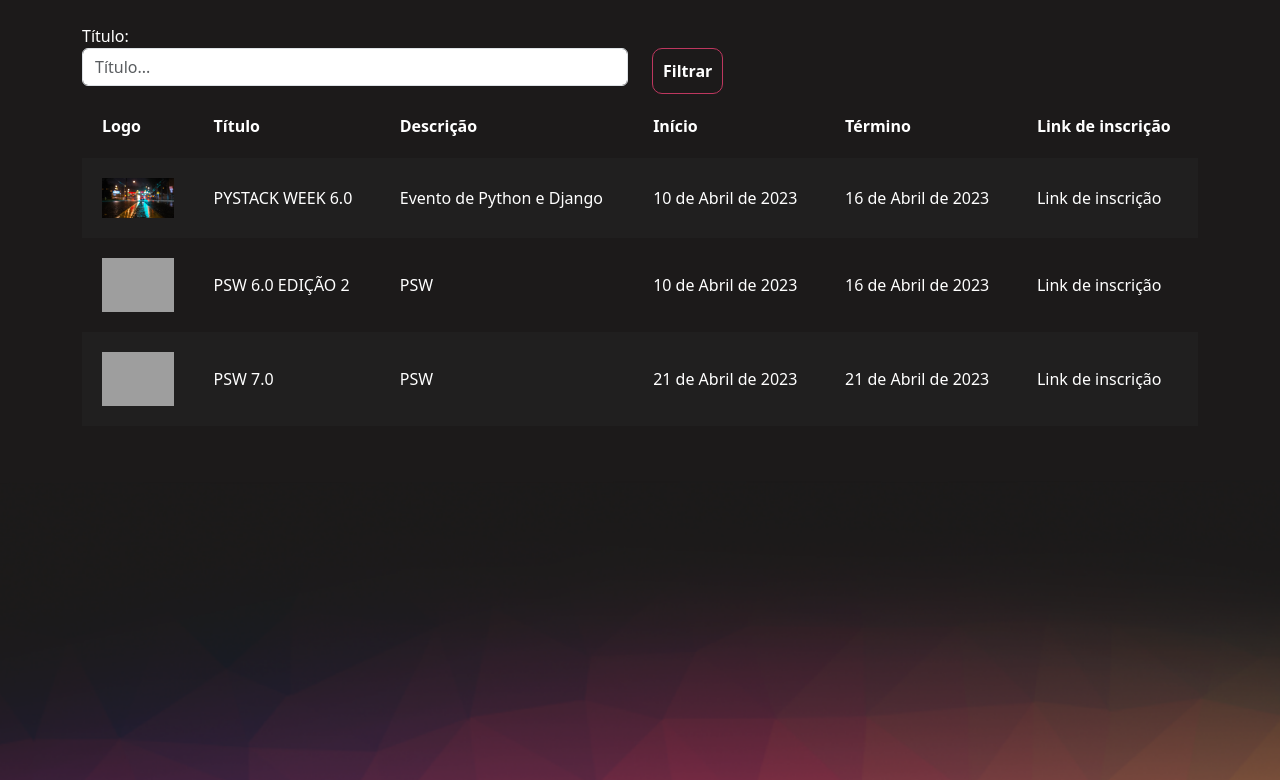
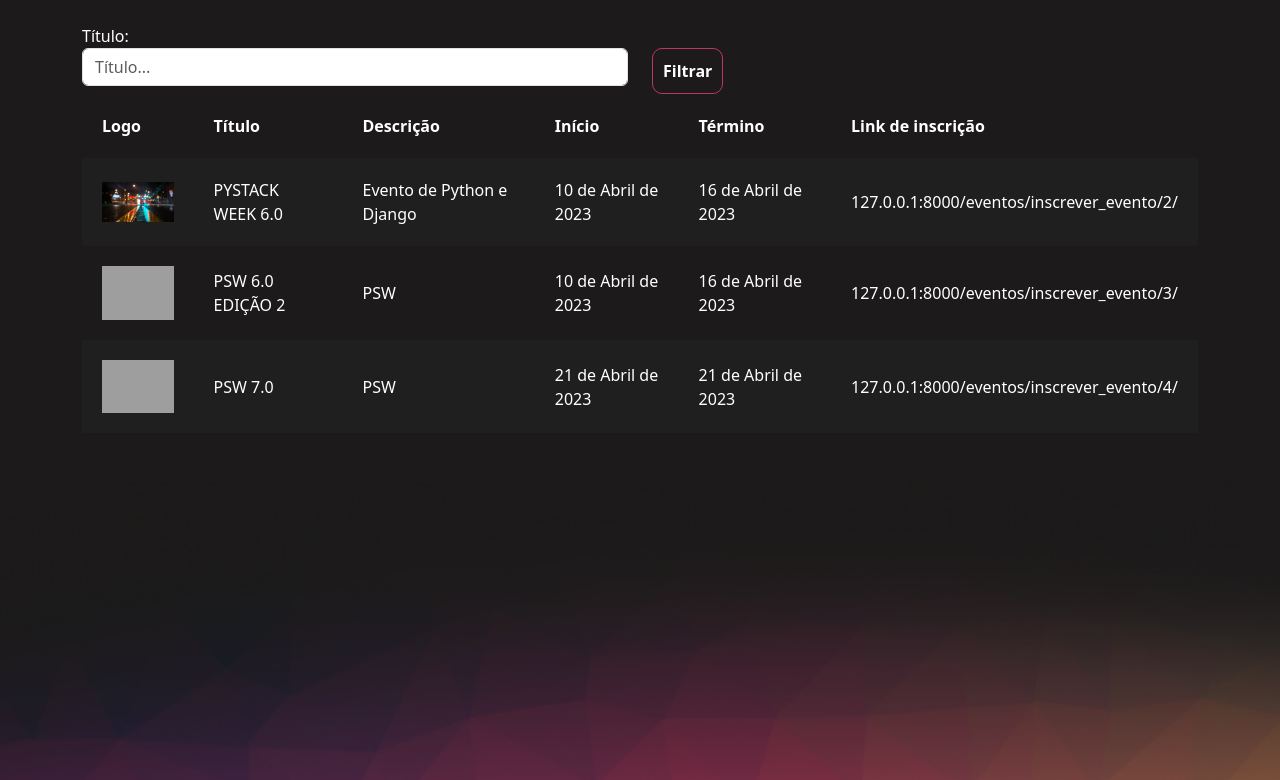
Before and after one commit to eric-cabral/Projeto-PyStackWeek-DJango---Type-Event, a Django app: page /eventos/gerenciar_evento/ in a window 1280 px wide. Shown: the part 56-836 px from the top of the page. Run offline with Django 4.2, Linux system fonts and the light colour scheme; a user stored in the database is signed in; data comes from the database, SQL or seed files in the repository; both versions use the stored data as it was after the commit; grey boxes are pictures that could not be loaded.

Commit message:
inscreverEventoCompleto

```diff
--- a/eventos/models.py
+++ b/eventos/models.py
@@ -9,6 +9,8 @@ class Evento(models.Model):
     data_termino = models.DateField()
     carga_horaria = models.IntegerField()
     logo = models.ImageField(upload_to='logos')
+    participantes = models.ManyToManyField(User, related_name='evento_participante', null=True, blank=True)
+
 
     # PALETA DE CORES
     cor_principal = models.CharField(max_length=7)
--- a/eventos/templates/gerenciar_evento.html
+++ b/eventos/templates/gerenciar_evento.html
@@ -39,7 +39,7 @@
                 <td>{{evento.descricao}}</td>
                 <td>{{evento.data_inicio}}</td>
                 <td>{{evento.data_termino}}</td>
-                <td>Link de inscrição</td>
+                <td>127.0.0.1:8000/eventos/inscrever_evento/{{evento.id}}/</td>
             </tr>
             {% endfor %}
 
--- a/eventos/urls.py
+++ b/eventos/urls.py
@@ -4,4 +4,5 @@ from . import views
 urlpatterns = [
     path('novo_evento/', views.novo_evento, name='novo_evento'),
     path('gerenciar_evento/', views.gerenciar_evento, name='gerenciar_evento'),
+    path('inscrever_evento/<int:id>/', views.inscrever_evento, name='inscrever_evento'),
 ]
--- a/eventos/views.py
+++ b/eventos/views.py
@@ -1,4 +1,4 @@
-from django.shortcuts import render, redirect
+from django.shortcuts import render, redirect, get_object_or_404
 from django.http import HttpResponse
 from django.contrib.auth.decorators import login_required
 from .models import Evento
@@ -42,6 +42,7 @@ def novo_evento(request):
         return redirect(reverse('novo_evento'))
 
 
+@login_required
 def gerenciar_evento(request):
     if request.method == 'GET':
         nome_evento = request.GET.get('nome')
@@ -51,3 +52,19 @@ def gerenciar_evento(request):
             eventos = eventos.filter(nome__contains=nome_evento)
 
         return render(request, 'gerenciar_evento.html', {'eventos': eventos})
+
+
+@login_required
+def inscrever_evento(request, id):
+    # Validar login
+    evento = get_object_or_404(Evento, id=id)
+    if request.method == 'GET':
+        return render(request, 'inscrever_evento.html', {'evento': evento})
+    elif request.method == 'POST':
+        # Validar se o usuário já é um participante
+        evento.participantes.add(request.user)
+        evento.save()
+
+        messages.add_message(request, constants.SUCCESS, 'Inscrição realizada com sucesso!')
+
+        return redirect(f'/eventos/inscrever_evento/{id}')
```
Also changed, not shown: eventos/templates/inscrever_evento.html (added, +41 -0 lines), db.sqlite3, eventos/migrations/0003_evento_participantes.py (added).
